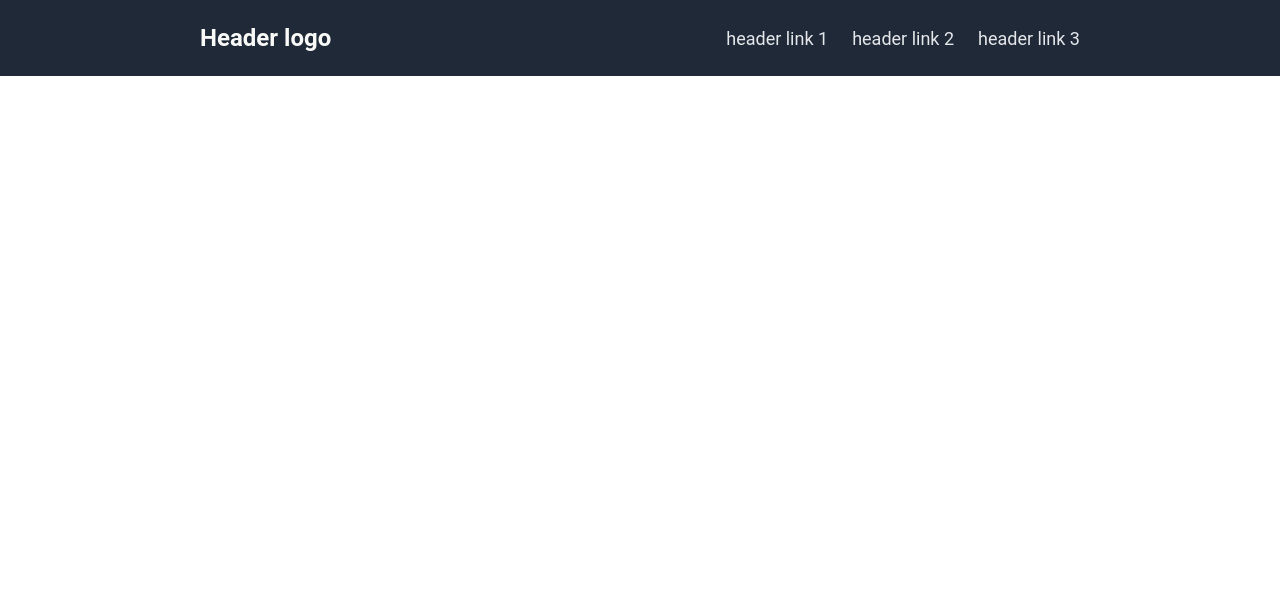
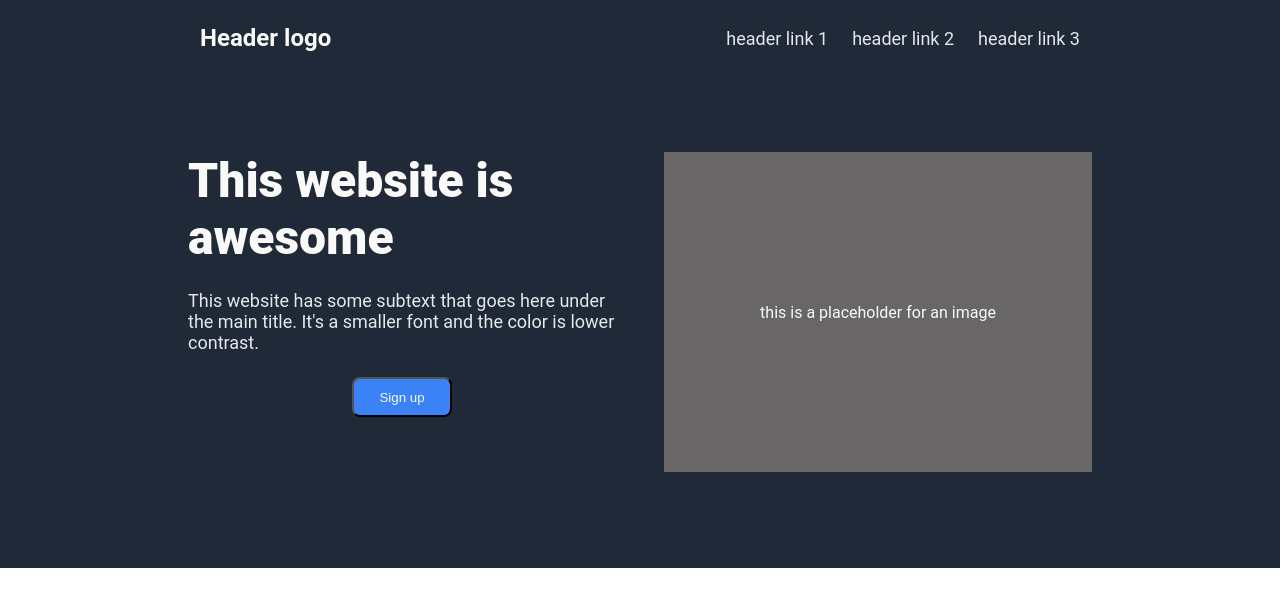
Before and after one commit to olaguna7/landing-page, a plain HTML site: page index.html in a window 1280 px wide. Drawn offline with Linux system fonts and the light colour scheme.

Commit message:
Add header section with placeholder image, header text, and button

```diff
--- a/index.html
+++ b/index.html
@@ -9,7 +9,7 @@
 <body>
     <header>
         <div class="container-head-top">
-            <h2 class="logo">Header logo</h2>
+            <h1 class="logo">Header logo</h1>
             <nav>
                 <ul class="links-nav">
                     <li><a href="#" class="link-nav">header link 1</a></li>
@@ -18,6 +18,17 @@
                 </ul>
             </nav>
         </div>
+        <div class="container-head-bottom">
+            <section class="header-left">
+                <h2 class="header-main">This website is awesome</h2>
+                <p class="header-secondary">
+                    This website has some subtext that goes here under the main title.
+                    It's a smaller font and the color is lower contrast.
+                </p>
+                <button type="button" class="header-button">Sign up</button>
+            </section>
+            <div class="placeholder-img">this is a placeholder for an image</div>
+        </div>
     </header>
 </body>
 </html>
--- a/styles.css
+++ b/styles.css
@@ -17,11 +17,20 @@ header {
     display: flex;
     justify-content: space-between;
     align-items: center;
+    margin-bottom: 100px;
+}
+
+.logo, .header-main, .header-button, .placeholder-img {
+    color: #F9FAF8;
 }
 
 .logo {
     font-size: 24px;
-    color: #F9FAF8;
+}
+
+.header-main {
+    font-weight: 900;
+    font-size: 48px;
 }
 
 .links-nav {
@@ -32,6 +41,43 @@ header {
 
 .link-nav {
     text-decoration: none;
+}
+
+.link-nav, .header-secondary {
     color: #E5E7EB;
     font-size: 18px;
 }
+
+.container-head-bottom {
+    display: flex;
+    justify-content: center;
+    align-items: center;
+    gap: 48px;
+    margin-bottom: 72px;
+}
+
+.placeholder-img, .header-left {
+    min-width: 428px;
+    min-height: 320px;
+}
+
+.placeholder-img {
+    display: flex;
+    justify-content: center;
+    align-items: center;
+    background-color: rgb(104, 102, 102);
+}
+
+.header-left {
+    display: flex;
+    flex-direction: column;
+    gap: 24px;
+}
+
+.header-button {
+    width: 100px;
+    height: 40px;
+    background-color: #3B82F6;
+    border-radius: 8px;
+    align-self: center;
+}
```
